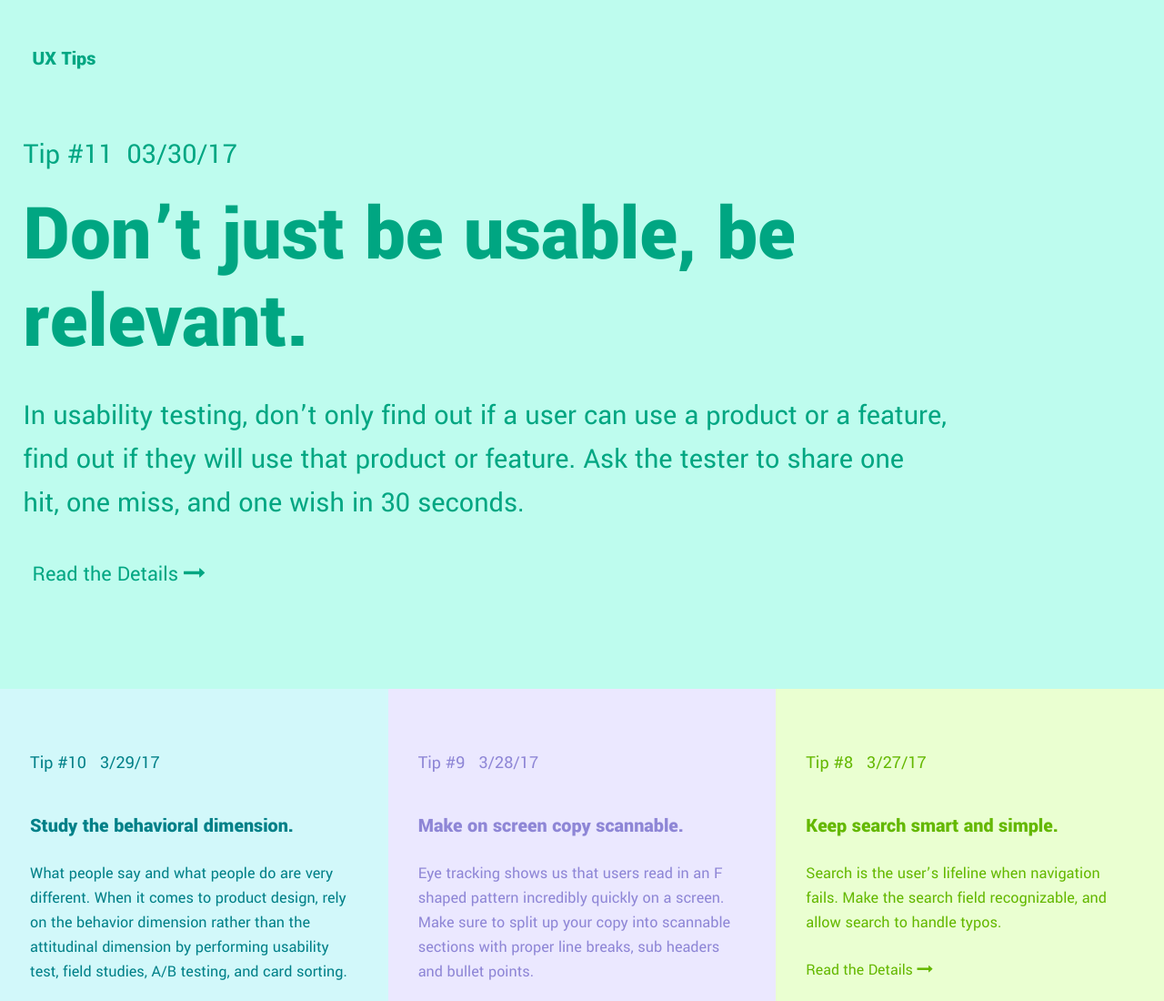
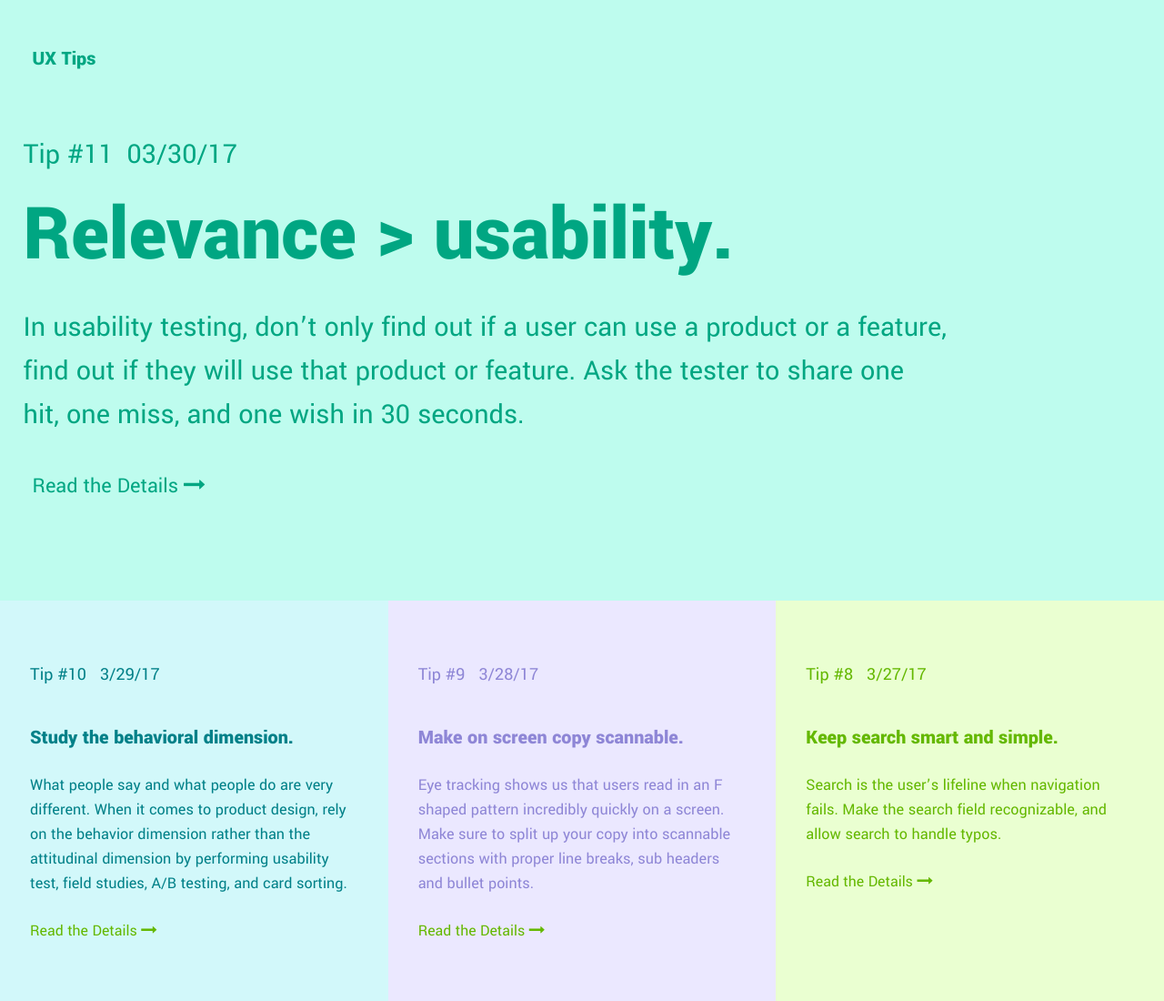
Before and after one commit to achansler/uxtips, a plain HTML site: page index.html in a window 1280 px wide. Shown: the top 1100 px of the page at 91% size. Drawn offline with Linux system fonts and the light colour scheme.

Commit message:
copy change

```diff
--- a/index.html
+++ b/index.html
@@ -30,7 +30,7 @@
 			</div>
 			<div class="row">
 				<div class="col-10">
-					<h1 class="green_text">Don’t just be usable, be relevant. </h1>
+					<h1 class="green_text">Relevance > usability.</h1>
 					<h2 class="main-tldr green_text">In usability testing, don’t only find out if a user can use a product or a feature, find out if they will use that product or feature. Ask the tester to share one hit, one miss, and one wish in 30 seconds.</h2>
 				</div>
 			</div>
```
